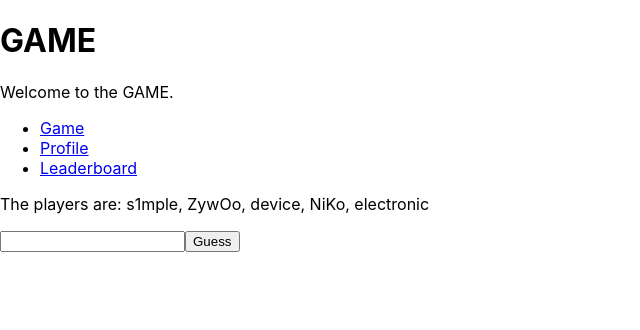
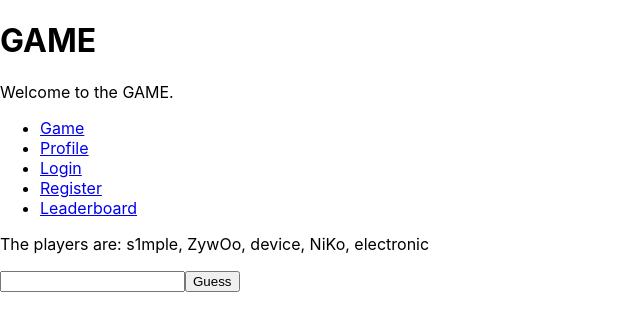
Before and after one commit to nuttie1/Web-sovelluskehitys-2, a React (Create React App) app: page / in a window 1280 px wide. Shown: the top 330 px of the page, without its empty margins (0-640 px from the left). Built offline with nearby package versions, Linux system fonts and the light colour scheme; the HTML template or start-up script is replaced by a standard one.

Commit message:
Add Login and Register links to App

```diff
--- a/src/App.tsx
+++ b/src/App.tsx
@@ -3,6 +3,8 @@
 import Profile from './components/Profile';
 import Leaderboard from './components/Leaderboard';
 import Game from './components/Game';
+import Login from './components/Login';
+import Register from './components/Register';
 
 function App() {
   // Sample data for the Profile and Leaderboard components
@@ -28,6 +30,12 @@
               <Link to="/Profile">Profile</Link>
             </li>
             <li>
+              <Link to="/Login">Login</Link>
+            </li>
+            <li>
+              <Link to="/Register">Register</Link>
+            </li>
+            <li>
               <Link to="/Leaderboard">Leaderboard</Link>
             </li>
           </ul>
@@ -37,6 +45,8 @@
           <Route path="/" element={<Game />} />
           <Route path="/Profile" element={<Profile name={userProfile.name} email={userProfile.email} />} />
           <Route path="/Leaderboard" element={<Leaderboard scores={userScores} />} />
+          <Route path="/Login" element={<Login />} />
+          <Route path="/Register" element={<Register />} />
         </Routes>
       </div>
     </Router>
```
